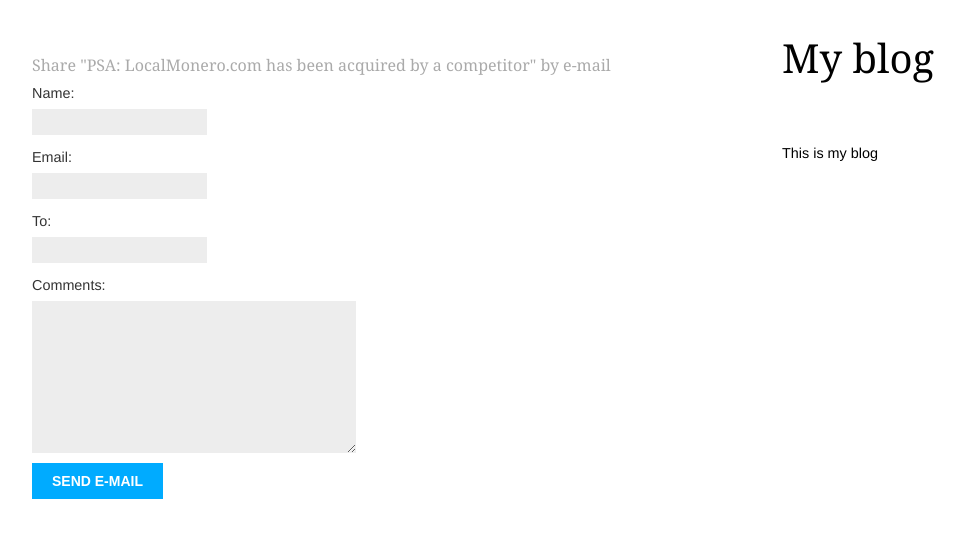
After one commit to lx-production/django-projects, a Django app: page /blog/4/share/ in a window 1280 px wide. The commit adds this page. Shown: the top 543 px of the page, without its empty margins (128-1093 px from the left). Run offline with Django 3.2, Linux system fonts and the light colour scheme; data comes from the database, SQL or seed files in the repository; some libraries are stand-ins or nearby versions.

Commit message:
Email sharing

```diff
--- a/mysite/blog/static/css/blog.css
+++ b/mysite/blog/static/css/blog.css
@@ -71,3 +71,47 @@
 .pagination {
 	margin-top: 2em;
 }
+
+/* forms */
+label {
+    float:left;
+    clear:both;
+    color:#333;
+    margin-bottom:4px;
+}
+input, textarea {
+    clear:both;
+    float:left;
+    margin:0 0 10px;
+    background:#ededed;
+    border:0;
+    padding:6px 10px;
+    font-size:12px;
+}
+input[type=submit] {
+    font-weight:bold;
+    background:#00abff;
+    color:#fff;
+    padding:10px 20px;
+    font-size:14px;
+    text-transform:uppercase;
+}
+.errorlist {
+    color:#cc0033;
+    float:left;
+    clear:both;
+    padding-left:10px;
+}
+
+/* comments */
+.comment {
+    padding:10px;
+}
+.comment:nth-child(even) {
+    background:#efefef;
+}
+.comment .info {
+    font-weight:bold;
+    font-size:12px;
+    color:#666;
+}
--- a/mysite/blog/templates/blog/post/detail.html
+++ b/mysite/blog/templates/blog/post/detail.html
@@ -3,7 +3,8 @@
 {% block title %}{{ post.title }}{% endblock %}
 
 {% block content %}
-    <h1>{{ post.title }}</h1>
+    <h2>{{ post.title }}</h2>
     <p class="date">Published {{ post.publish }} by {{ post.author }}</p>
     {{ post.body|linebreaks }}
+    <p><a href="{% url "blog:post_share" post.id %}">Share this post</a></p>
 {% endblock %}
--- /dev/null
+++ b/mysite/blog/templates/blog/post/share.html
@@ -0,0 +1,17 @@
+{% extends "blog/base.html" %}
+
+{% block title %}Share a post{% endblock %}
+
+{% block content %}
+    {% if sent %}
+        <h1>E-mail successfully sent</h1>
+        <p>"{{ post.title }}" was successfully sent by e-mail.</p>
+    {% else %}
+        <h2>Share "{{ post.title }}" by e-mail</h2>
+        <form action="." method="post">
+            {{ form.as_p }}
+            {% csrf_token %}
+            <input type="submit" value="Send e-mail">
+        </form>
+    {% endif %}
+{% endblock %}
--- a/mysite/blog/urls.py
+++ b/mysite/blog/urls.py
@@ -7,4 +7,5 @@
     url(r'^(?P<year>\d{4})/(?P<month>\d{2})/(?P<day>\d{2})/(?P<post>[-\w]+)/$',
         views.post_detail,
         name='post_detail'),
+    url(r'^(?P<post_id>\d+)/share/$', views.post_share, name='post_share'),
 ]
--- a/mysite/blog/views.py
+++ b/mysite/blog/views.py
@@ -2,6 +2,7 @@
 from django.core.paginator import Paginator, EmptyPage, PageNotAnInteger
 from .models import Post
 from django.views.generic.list import ListView
+from django.core.mail import send_mail
 from .forms import EmailPostForm
 
 
@@ -54,7 +55,7 @@
             post_url = request.build_absolute_uri(post.get_absolute_url())
             subject = '{} ({}) recommends you reading "{}"'.format(cd['name'], cd['email'], post.title)
             message = 'Read "{}" at {}\n\n{}\'s comments: {}'.format(post.title, post_url, cd['name'], cd['comments'])
-            send_mail(subject, message, 'admin@myblog.com', [cd['to']])
+            send_mail(subject, message, 'willber.es@gmail.com', [cd['to']])
             sent = True
     else:
         form = EmailPostForm()
```
